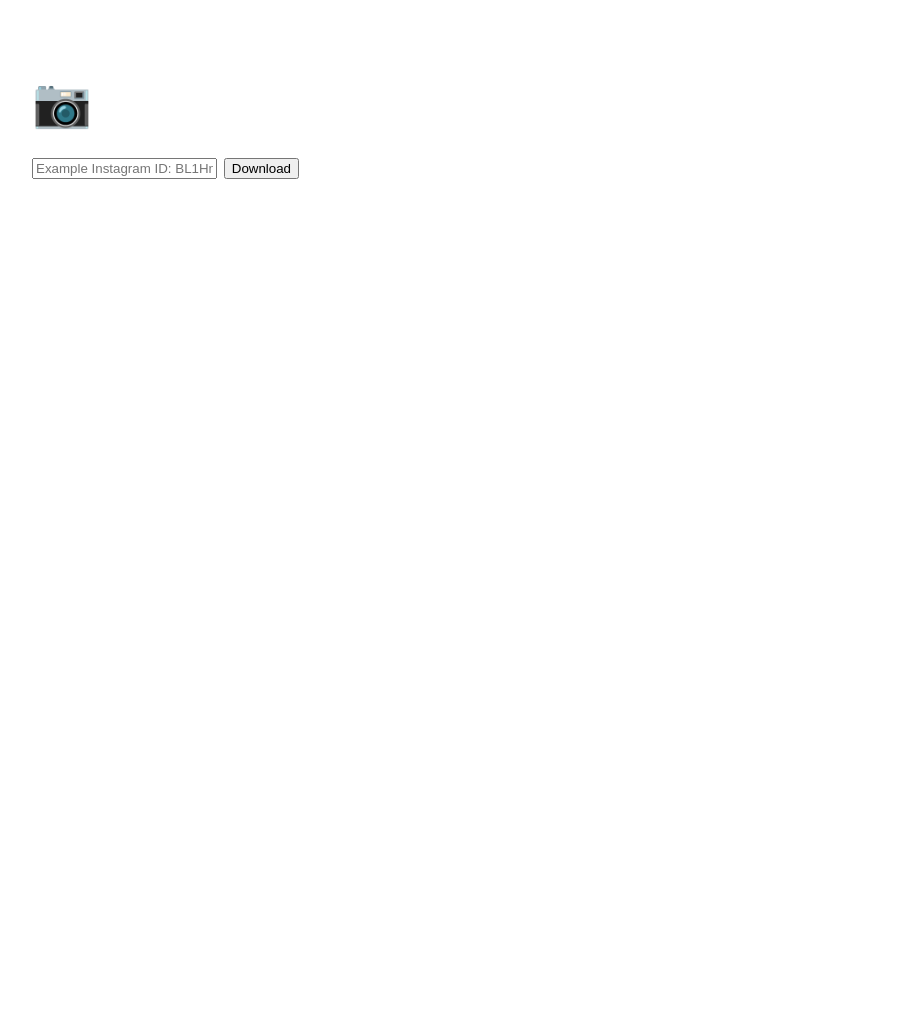
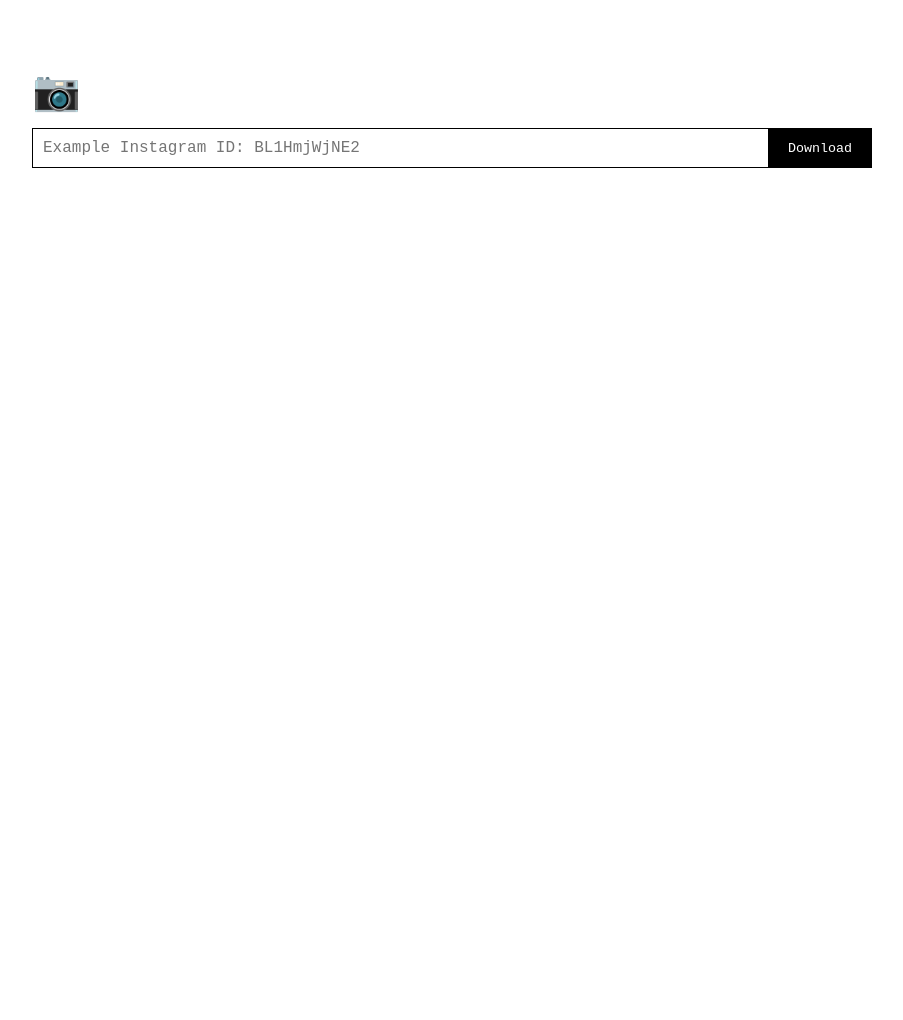
Before and after one commit to jessess/www, a Jekyll site: the page built from random/instagram-download.html, in a window 1280 px wide. Shown: the whole page, without its empty margins (188-1091 px from the left). Built offline with Jekyll 4.4.1, drawn with Linux system fonts in a browser that asks for light colours.

Commit message:
Double oopsies

```diff
--- a/_includes/styles.css
+++ b/_includes/styles.css
@@ -369,7 +369,7 @@ $home-purple: #bf2fcb;
 /*************************************/
 /* Instagram Tool                    */
 /*************************************/
-.instagram-download {
+.download-a-single-instagram-image-by-url {
   font-family: monospace;
 
   form {
```
